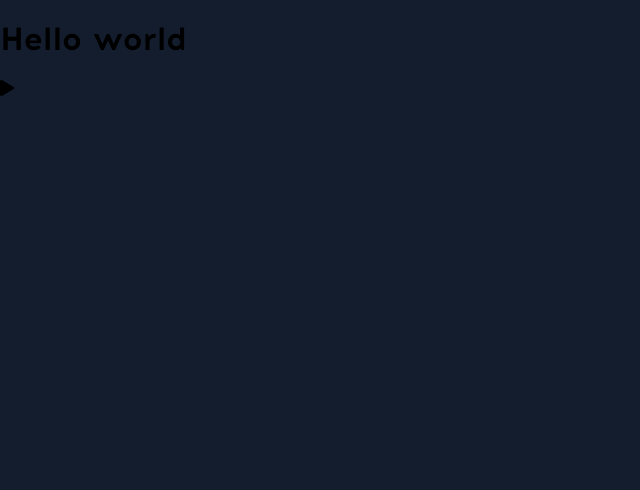
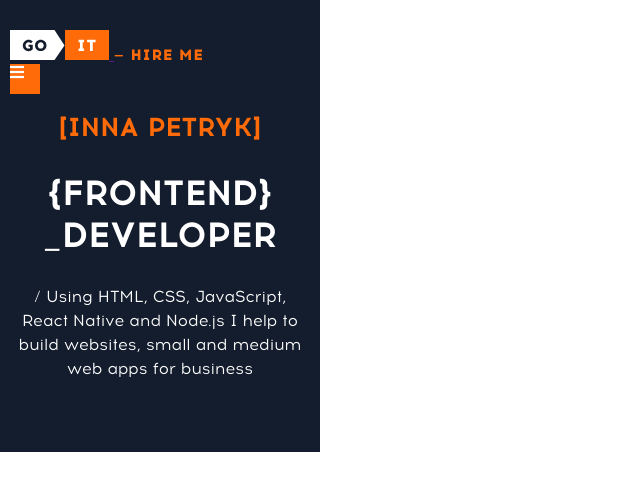
Before and after one commit to InnaPetryk/my-resume, a plain HTML site: page index.html in a window 1280 px wide. Shown: the whole page, without its empty margins (0-640 px from the left). Drawn offline with Linux system fonts and the light colour scheme.

Commit message:
FRONT PAGE

```diff
--- a/css/style.css
+++ b/css/style.css
@@ -66,6 +66,61 @@
 
   body {
     font-family: var(--font-main);
-    background-color: var(--c-dark);
+  }
+  /* FRONT PAGE*/
 
+  .front-page {
+    width: 320px;
+    background: var(--c-dark);
+    padding: 30px 10px 55px 10px;
+    box-sizing: border-box;
   }
+
+  .front-page-my-name {
+    font-weight: bold;
+    font-size: 26px;
+    line-height: 31px;
+    text-transform: uppercase;
+    color: var(--txt-c-accent);
+    text-align: center;
+  }
+
+  .front-page-profession {
+    font-weight: bold;
+    font-size: 35px;
+    line-height: 42px;
+    text-transform: uppercase;
+    text-align: center;
+    color: var(--txt-c-light);
+  }
+
+  .front-page-description {
+    font-size: 16px;
+    line-height: 150%;
+    text-align: center;
+    color: var(--txt-c-light);
+ }
+ .navigation {
+   width: 100%;
+ }
+ .hire-me-btn {
+    font-weight: 800;
+    font-size: 15px;
+    line-height: 18px;
+    text-align: right;
+    letter-spacing: 0.05em;
+    text-transform: uppercase;
+    color: var(--txt-c-accent);
+    text-decoration: none;
+
+ }
+ .mobile-menu{
+    width: 30px;
+    height: 30px;
+    background:var(--txt-c-accent);
+    display: block;
+ }
+ .mobile-menu i {
+   color: var(--c-light);
+   width: 10px;
+ }
--- a/index.html
+++ b/index.html
@@ -9,8 +9,29 @@
     <link rel="stylesheet" href="css/style.css">
 </head>
 <body>
-   <h1> Hello world </h1>
-    <i class="fas fa-play"></i>
+    <!-- FRONT PAGE-->
+
+  <section class="front-page">
+     <nav class="navigation">
+         <a href="" class="logo-link">
+             <img src="img/goit-logo.svg" alt="GOIT logo">
+        </a>
+        <a href="" class="hire-me-btn">— HIRE ME
+        </a>
+         <a href="" class="mobile-menu">
+            <i class="fas fa-bars"></i>
+         </a>
+     </nav>
+
+    <h1 class="front-page-my-name">[Inna Petryk]</h1>
+    <h2 class="front-page-profession">
+        {Frontend}
+        _DEVELOPER
+    </h2>
+    <p class="front-page-description">
+    / Using HTML, CSS, JavaScript, React Native and Node.js I help to build websites, small and medium web apps for business
+    </p>
+  </section>
 
 </body>
 </html>
```
Also changed, not shown: img/calculator.svg (added), img/goit-logo.svg (added), img/laptop.svg (added), img/my-photo.jpg (added), img/web-apps-laptop.png (added).
